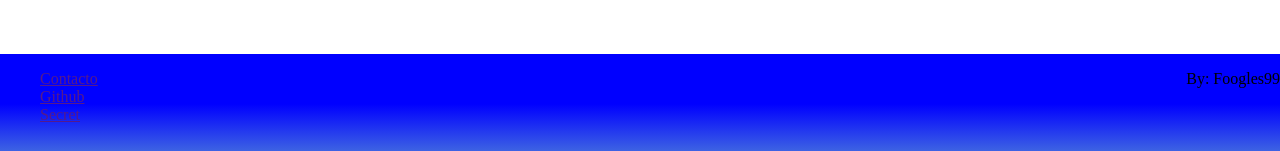
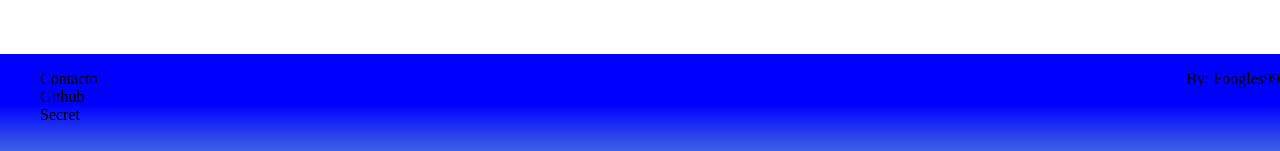
Before and after one commit to EmaJuarezDev/Sortea40, an Angular app: page / in a window 1280 px wide. Shown: the part 646-797 px from the top of the page. Built offline with nearby package versions, Linux system fonts and the light colour scheme.

Commit message:
1 file modified

```diff
--- a/src/app/footer/footer.component.css
+++ b/src/app/footer/footer.component.css
@@ -8,12 +8,15 @@ footer {
   bottom: 0;
 }
 
-.left-inf {
-}
-
 ul {
   list-style: none;
 }
 
 .list-footer {
+  text-decoration: none;
+  color: black;
 }
+
+.list-footer:hover {
+  color: gray;
+}
```
